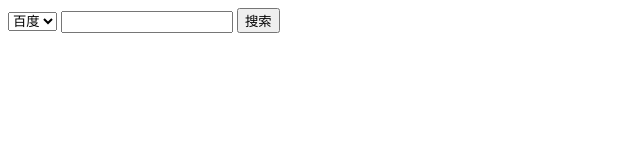
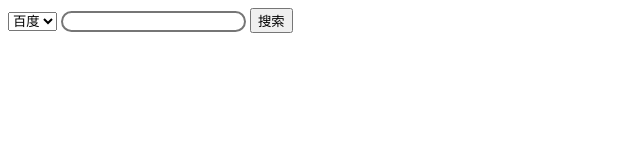
Before and after one commit to programmerQwQ/programmerQwQ.github.io, a plain HTML site: page index.html in a window 1280 px wide. Shown: the whole page, without its empty margins (0-640 px from the left). Drawn offline with Linux system fonts and the light colour scheme.

Commit message:
Update index.css

```diff
--- a/css/index.css
+++ b/css/index.css
@@ -1 +1,5 @@
-#text{font-family: "微软雅黑"}
+#text
+{
+  border-style:solid;
+  border-radius:90px;
+}
```
